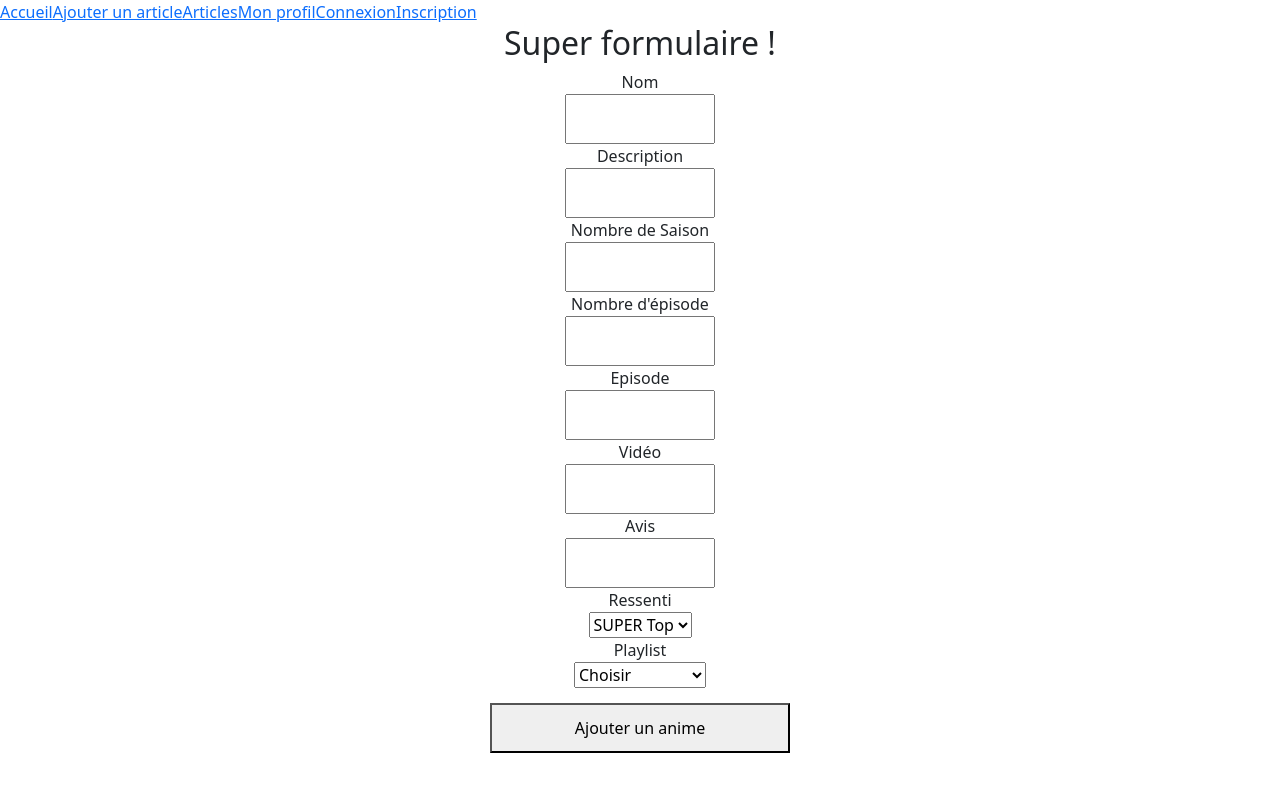
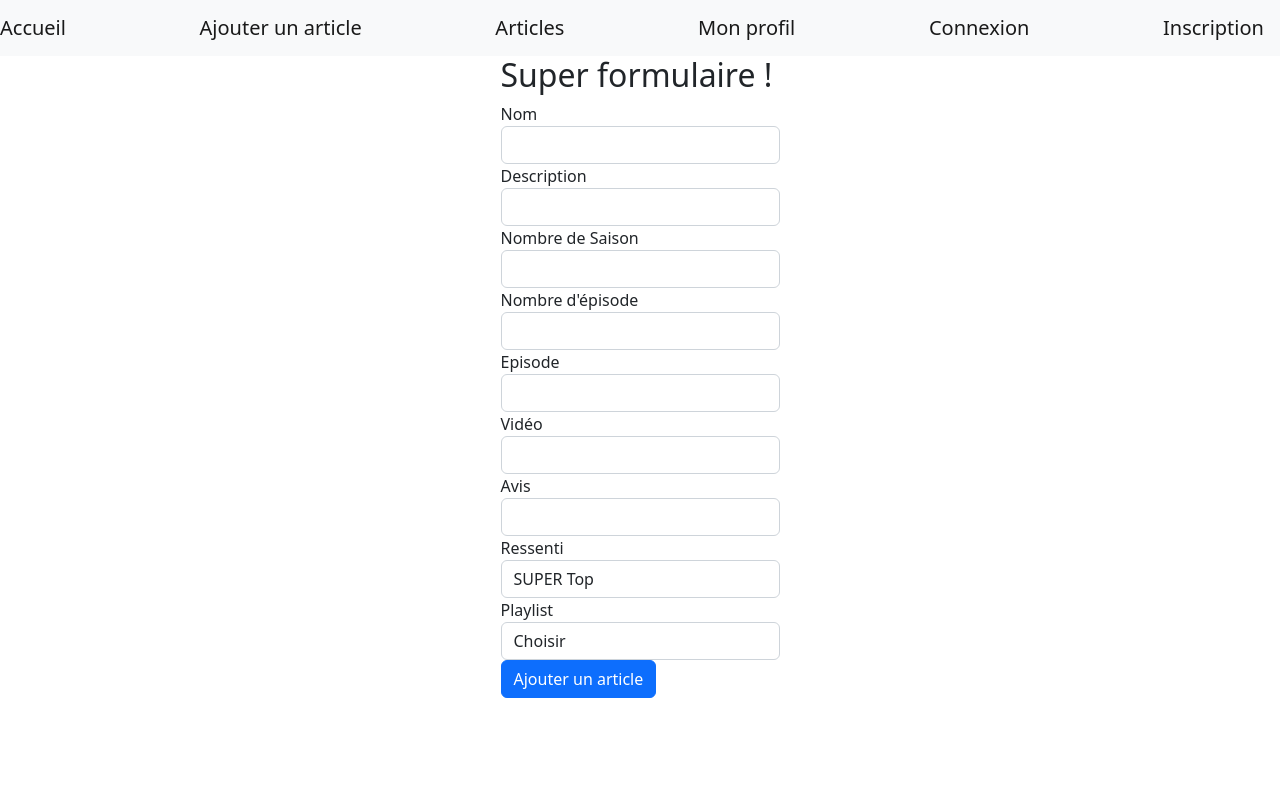
Before and after one commit to clurgen/Fbs, a React (Create React App) app: page /article/add in a window 1280 px wide. Shown: the top 792 px of the page. Built offline with nearby package versions, Linux system fonts and the light colour scheme.

Commit message:
commit du 08/08 au ptit matin...

```diff
--- a/src/components/views/Article/CreationArticle.js
+++ b/src/components/views/Article/CreationArticle.js
@@ -65,11 +65,14 @@ export default function CreationArticle() {
   };
 
   return (
-    <div className="Article">
-      <div className="information">
-        <h2>Super formulaire !</h2>
+    <div className="container-fluid">
+      <div className="container d-flex justify-content-center">
+        <div className="col-md-3">
+          <div className="form-group">
+            <h2 class="h2">Super formulaire !</h2>
             <label>Nom</label>
             <input
+              class="form-control"
               type="text"
               onChange={(event) => {
                 setName(event.target.value);
@@ -77,6 +80,7 @@ export default function CreationArticle() {
             />
             <label>Description</label>
             <input
+              class="form-control"
               type="text"
               onChange={(event) => {
                 setDescription(event.target.value);
@@ -84,6 +88,7 @@ export default function CreationArticle() {
             />
             <label>Nombre de Saison</label>
             <input
+              class="form-control"
               type="text"
               onChange={(event) => {
                 setNbSaison(event.target.value);
@@ -91,6 +96,7 @@ export default function CreationArticle() {
             />
             <label>Nombre d'épisode</label>
             <input
+              class="form-control"
               type="text"
               onChange={(event) => {
                 setNbEpisodes(event.target.value);
@@ -98,6 +104,7 @@ export default function CreationArticle() {
             />
             <label>Episode</label>
             <input
+              class="form-control"
               type="text"
               onChange={(event) => {
                 setEpisode(event.target.value);
@@ -105,6 +112,7 @@ export default function CreationArticle() {
             />
             <label>Vidéo</label>
             <input
+              class="form-control"
               type="text"
               onChange={(event) => {
                 setVideo(event.target.value);
@@ -112,13 +120,14 @@ export default function CreationArticle() {
             />
             <label>Avis</label>
             <input
+              className="form-control"
               type="text"
               onChange={(event) => {
                 setAvis(event.target.value);
               }}
             />
             <label>Ressenti</label>
-        <select>
+            <select class="form-control">
               <option value="superTop">SUPER Top</option>
               <option value="top">Top</option>
               <option value="moyen">Moyen</option>
@@ -126,14 +135,22 @@ export default function CreationArticle() {
               <option value="naze">Naze</option>
             </select>
             <label>Playlist</label>
-        <select value={playlist} onChange={(e) => setPlaylist(e.target.value)}>
+            <select
+              class="form-control"
+              value={playlist}
+              onChange={(e) => setPlaylist(e.target.value)}
+            >
               <option value="">Choisir</option>
               <option value="Mushoku_review">Mushoku</option>
               <option value="Spider_review">spider so what</option>
               <option value="FBS">FBS</option>
             </select>
-        <button onClick={AjoutArticle}>Ajouter un anime</button>
+            <button className="btn btn-primary" onClick={AjoutArticle}>
+              Ajouter un article
+            </button>
             <ToastContainer></ToastContainer>
+          </div>
+        </div>
       </div>
     </div>
   );
--- a/src/components/views/Navbar/Navbar.js
+++ b/src/components/views/Navbar/Navbar.js
@@ -3,13 +3,25 @@ import { Link } from "react-router-dom";
 
 export default function Navbar() {
   return (
-    <nav>
-      <Link to="/">Accueil</Link>
-      <Link to="/article/add">Ajouter un article</Link>
-      <Link to="/articles">Articles</Link>
-      <Link to="/profil">Mon profil</Link>
-      <Link to="/connexion">Connexion</Link>
-      <Link to="/inscription">Inscription</Link>
+    <nav className="navbar navbar-light bg-light">
+      <Link className="navbar-brand" to="/">
+        Accueil
+      </Link>
+      <Link className="navbar-brand" to="/article/add">
+        Ajouter un article
+      </Link>
+      <Link className="navbar-brand" to="/articles">
+        Articles
+      </Link>
+      <Link className="navbar-brand" to="/profil">
+        Mon profil
+      </Link>
+      <Link className="navbar-brand" to="/connexion">
+        Connexion
+      </Link>
+      <Link className="navbar-brand" to="/inscription">
+        Inscription
+      </Link>
     </nav>
   );
 }
--- a/src/components/views/User/Connexion.js
+++ b/src/components/views/User/Connexion.js
@@ -44,9 +44,14 @@ export default function Connexion() {
   };
 
   return (
-    <div className="information">
+    <div className="container-fluid">
+      <div className="container d-flex justify-content-center">
+        <div className="col-md-3">
+          <div className="form-group">
+            <h1 class="h1">Se connecter</h1>
             <label>Login</label>
             <input
+              class="form-control"
               placeholder="Email"
               onChange={(e) => {
                 setMail(e.target.value);
@@ -55,15 +60,21 @@ export default function Connexion() {
             />
             <label>Mot de passe</label>
             <input
+              class="form-control"
               placeholder="Mot de passe"
               onChange={(e) => {
                 setPassword(e.target.value);
               }}
               type="text"
             />
-      <button onClick={Connexion}>Connexion</button>
+            <button className="btn btn-primary" onClick={Connexion}>
+              Connexion
+            </button>
             <h1>{loginStatus}</h1>
             <ToastContainer></ToastContainer>
           </div>
+        </div>
+      </div>
+    </div>
   );
 }
--- a/src/components/views/User/Inscription.js
+++ b/src/components/views/User/Inscription.js
@@ -45,10 +45,14 @@ export default function Inscription() {
   };
 
   return (
-    <div className="information">
-      <h1>S'inscrire</h1>
+    <div className="container-fluid">
+      <div className="container d-flex justify-content-center ">
+        <div className="col-xl-2">
+          <div className="form-group">
+            <h1 class="h1">S'inscrire</h1>
             <label>Email</label>
             <input
+              class="form-control"
               placeholder="Email"
               onChange={(e) => {
                 setMail(e.target.value);
@@ -57,6 +61,7 @@ export default function Inscription() {
             />
             <label>Pseudo</label>
             <input
+              class="form-control"
               placeholder="Pseudo"
               onChange={(e) => {
                 setPseudo(e.target.value);
@@ -65,14 +70,20 @@ export default function Inscription() {
             />
             <label>Mot de passe</label>
             <input
+              class="form-control"
               placeholder="Mot de passe"
               onChange={(e) => {
                 setPassword(e.target.value);
               }}
               type="password"
             />
-      <button onClick={Inscription}>Inscription</button>
+            <button className="btn btn-primary" onClick={Inscription}>
+              Inscription
+            </button>
             <ToastContainer></ToastContainer>
+          </div>
+        </div>
+      </div>
     </div>
   );
 }
```
Lines whose indentation alone changed are shown as unchanged.
